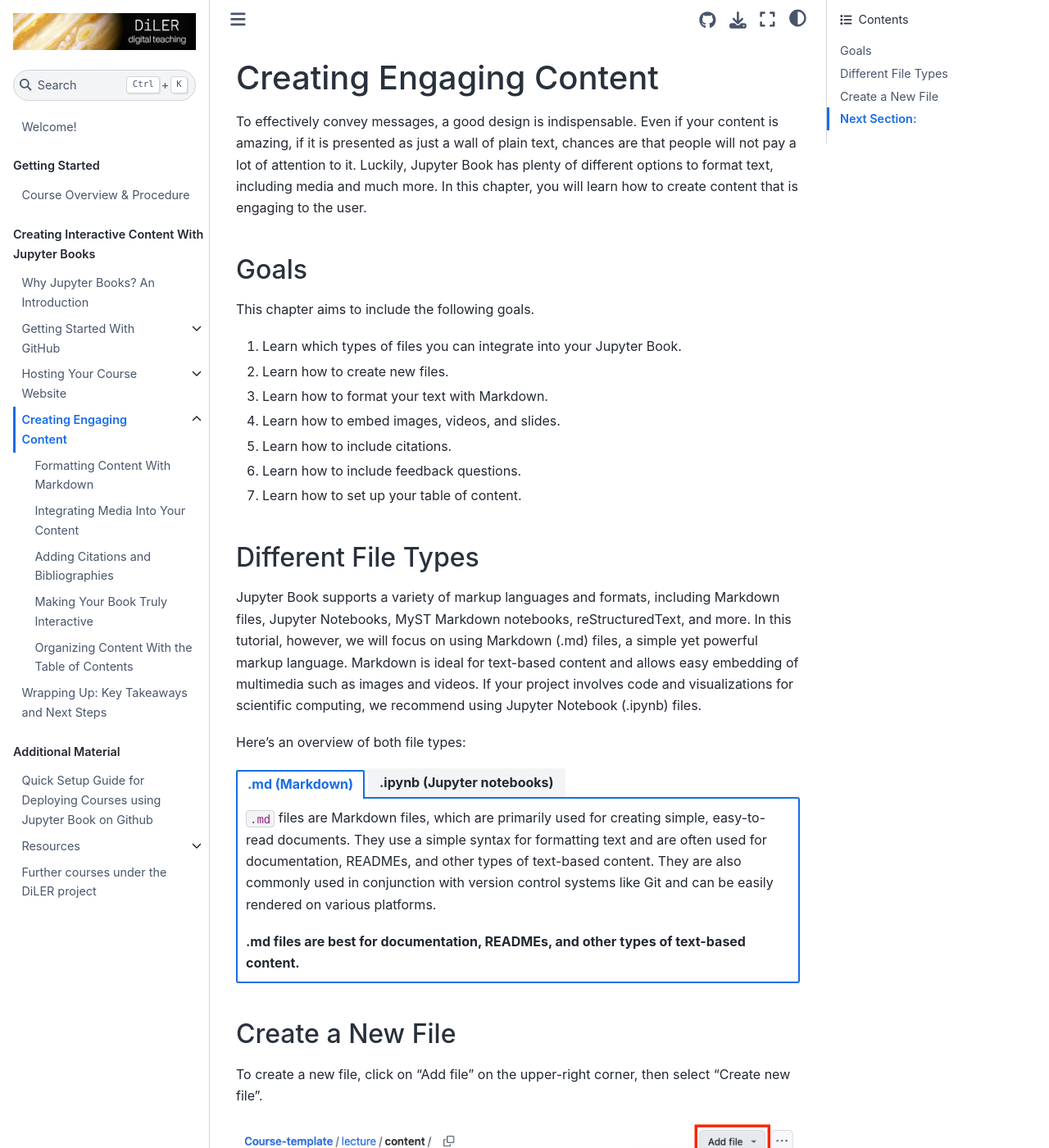
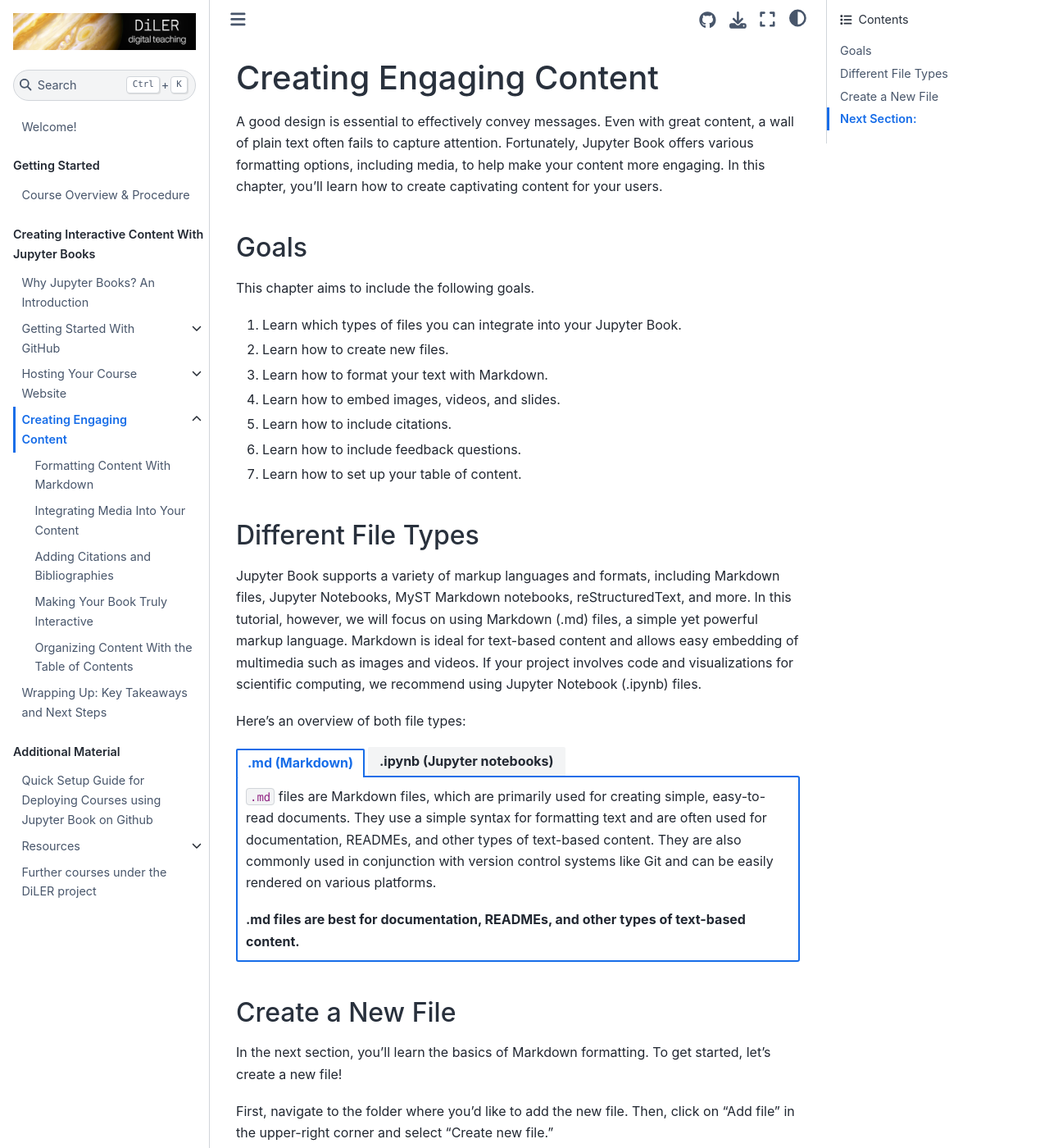
Before and after one commit to M-earnest/tutorial_jupyter_books, a Jupyter Book: the page built from content/3_create/intro.md, in a window 1280 px wide and 1400 px high. Shown: the whole window at 82% size. Built offline with Jupyter Book 1.0.4 settings and Sphinx 7.4.7 and the Sphinx Book theme 1.1.4, drawn with Linux system fonts in a browser that asks for light colours; pages that are not in the unit, such as notebooks, are missing from menus; some of the changed text lies outside the part shown.

Commit message:
Update intro.md

`````diff
--- a/content/3_create/intro.md
+++ b/content/3_create/intro.md
@@ -1,6 +1,6 @@
 # Creating Engaging Content
 
-To effectively convey messages, a good design is indispensable. Even if your content is amazing, if it is presented as just a wall of plain text, chances are that people will not pay a lot of attention to it. Luckily, Jupyter Book has plenty of different options to format text, including media and much more. In this chapter, you will learn how to create content that is engaging to the user.
+A good design is essential to effectively convey messages. Even with great content, a wall of plain text often fails to capture attention. Fortunately, Jupyter Book offers various formatting options, including media, to help make your content more engaging. In this chapter, you'll learn how to create captivating content for your users.
 
 ## Goals
 
@@ -32,10 +32,11 @@
 ```
 ````
 
-
 ## Create a New File
 
-To create a new file, click on "Add file" on the upper-right corner, then select "Create new file".
+In the next section, you'll learn the basics of Markdown formatting. To get started, let’s create a new file!
+
+First, navigate to the folder where you'd like to add the new file. Then, click on "Add file" in the upper-right corner and select "Create new file."
 
 ![Image of the "add file" button and the "create new file" option.](../../static/new_file.png)
 
@@ -43,8 +44,8 @@
 
 ![Image of the field where the file name is entered, with "introduction.md" written in it.](../../static/include_type.png)
 
-Now, you can add your content to the file.
+Now, you’re all set to add some content!
 
 ## Next Section:
 
-In the next section, we present a short overview on how to format your content with Markdown.
+In the next section, we’ll show you how to format your content using Markdown.
`````
